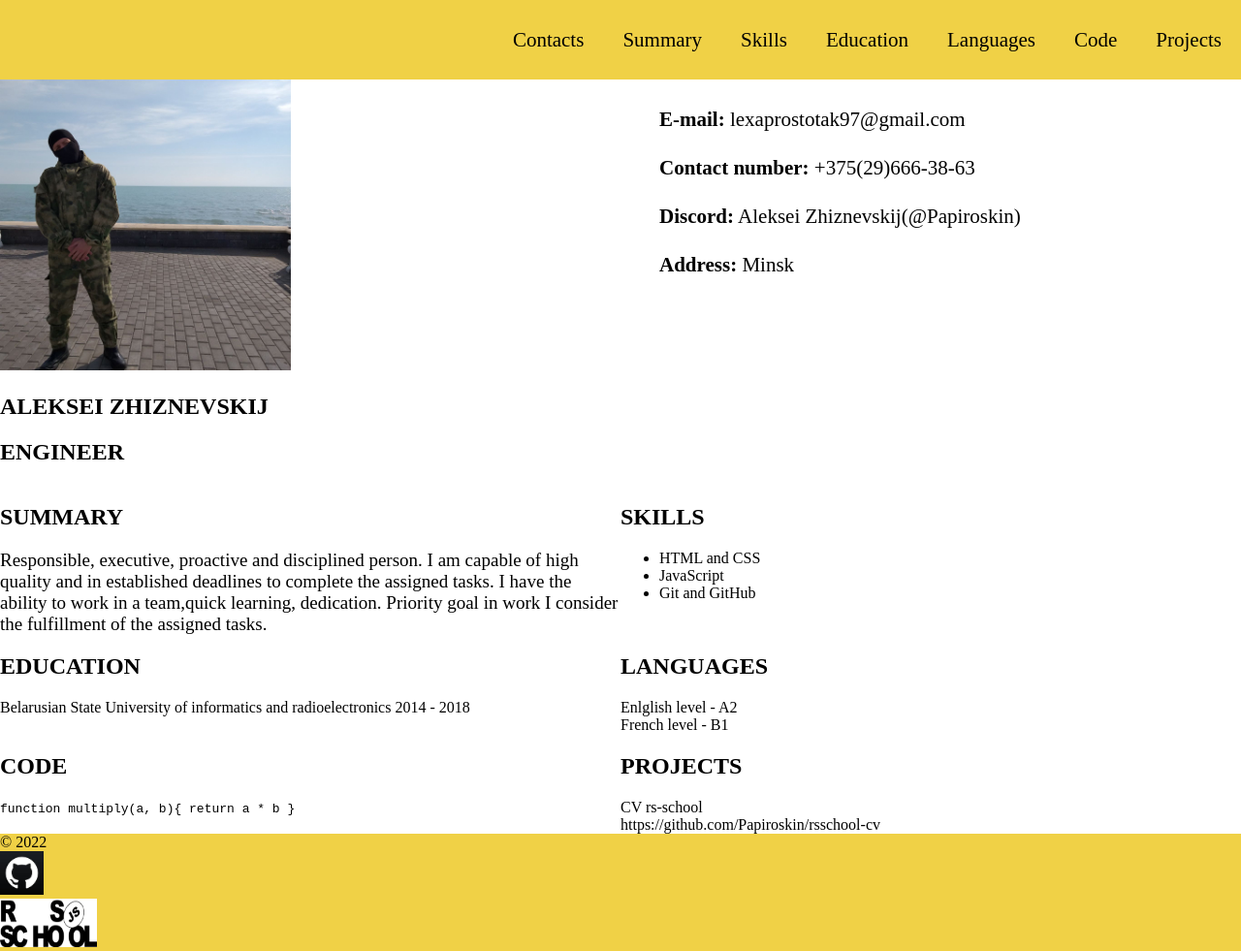
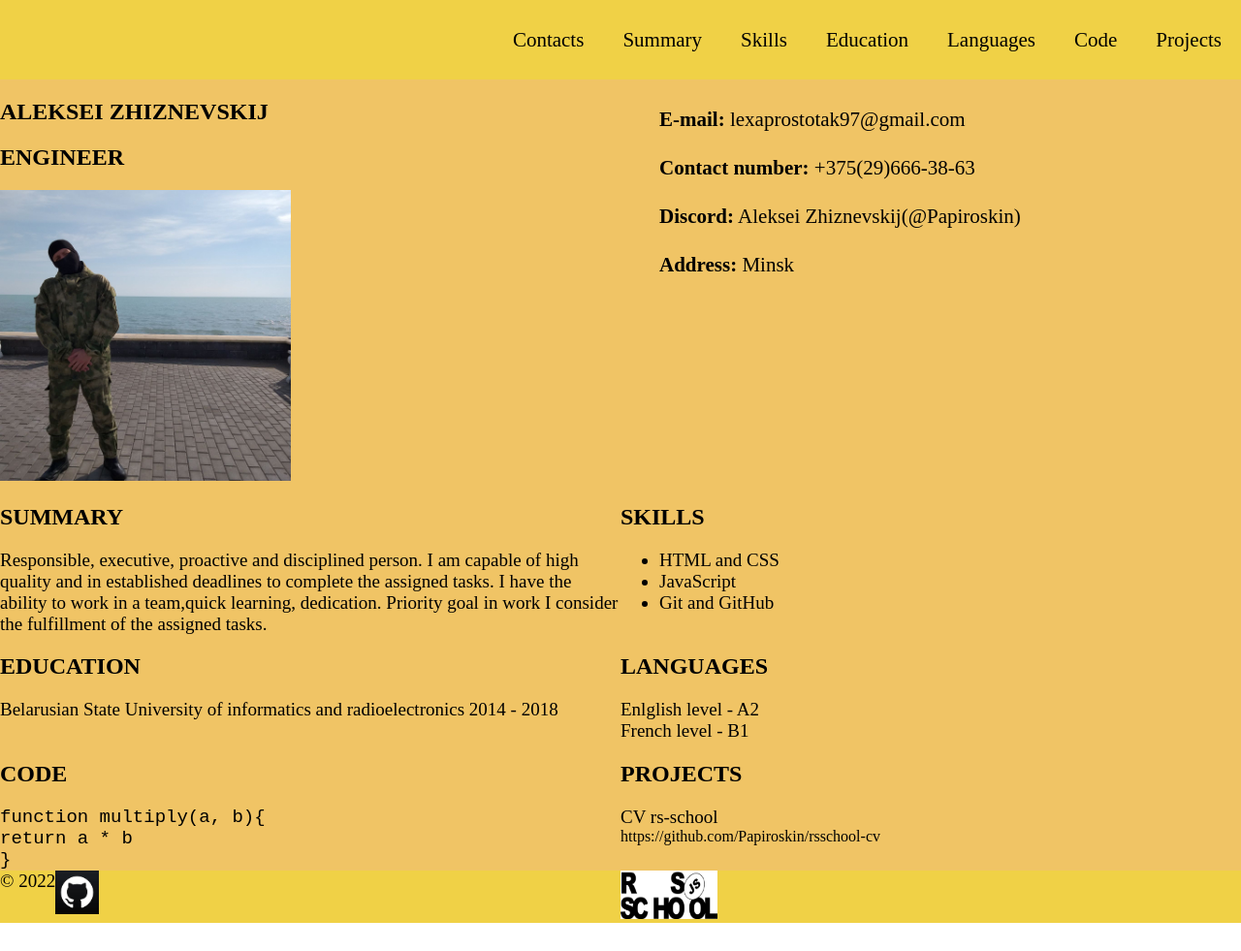
Before and after one commit to Papiroskin/rsschool-cv, a plain HTML site: page index.html in a window 1280 px wide. Shown: the whole page at 97% size. After the commit the page ends 952 px from the top, so only its background shows below. Drawn offline with Linux system fonts and the light colour scheme.

Commit message:
fix: fix cv file

```diff
--- a/index.html
+++ b/index.html
@@ -24,9 +24,9 @@
     </header>
     <main class="main-container">
         <section class="section">
-            <img src="assets/img/Myphoto.jpg" alt="My photo" height="300px" width="300px">
             <h1>ALEKSEI ZHIZNEVSKIJ</h1>
             <h2>ENGINEER</h2>
+            <img src="assets/img/Myphoto.jpg" alt="My photo" height="300px" width="300px">
         </section>
         <section class="section" id="Contacts">
           <ul>
@@ -54,33 +54,33 @@
         </section>
         <section class="section" id="education">
             <h2>EDUCATION</h2>
-            <div>Belarusian State University of informatics and radioelectronics 2014 - 2018</div>
+            <div class="education-text">Belarusian State University of informatics and radioelectronics 2014 - 2018</div>
         </section>
         <section class="section" id="languages">
             <h2>LANGUAGES</h2>
-            <div>Enlglish level - A2</div>
-            <div>French level - B1</div>
+            <div class="languages-text">Enlglish level - A2</div>
+            <div class="languages-text">French level - B1</div>
         </section>
         <section class="section" id="code">
             <h2>CODE</h2>
-            <code>
-                function multiply(a, b){
-                 return a * b
-                }
+            <code class="code-text">
+                <div>function multiply(a, b){</div>
+                <div>return a * b</div>
+               <div>}</div>
             </code>
         </section>
         <section class="section" id="projects">
             <h2>PROJECTS</h2>
-            <div>CV rs-school</div>
+            <div class="projects-text">CV rs-school</div>
             <a>https://github.com/Papiroskin/rsschool-cv</a>
         </section>
     </main>
-    <footer class="footer" class="main-container">
-        <section class="section">
+    <footer class="footer-container">
+        <section class="footer-section" id="flex-footer">
             <div>© 2022</div>
             <div><a href="https://github.com/Papiroskin"><img src="assets/img/git.jfif" alt="git" width="45px" height="45px"></a></div>
         </section>
-        <section class="section">
+        <section class="footer-section">
             <a href="https://rs.school/js/"><img src="assets/img/rs_school_js.jpg" alt="rs-school" width="100" height="50"></a>
         </section>
     </footer>
--- a/style.css
+++ b/style.css
@@ -39,12 +39,16 @@ body {
     flex-wrap: wrap;
 }
 .section {
+    background-color: rgb(240, 196, 101);
     width: 50%;
 }
 @media (max-width: 768px) {
     .section {
       width: 100%;
     }
+    .footer-section {
+        width: 100%;
+      }
   }
   .contacts-list {
     line-height: 50px;
@@ -54,6 +58,34 @@ body {
   .summary-text {
       font-size: 19px;
   }
-  .footer {
-      background-color: rgb(240, 209, 70)
+  .skills-list {
+      font-size: 19px;
   }
+  .education-text {
+      font-size: 19px;
+  }
+  .projects-text {
+      font-size: 19px;
+  }
+  .code-text {
+      font-size: 19px;
+  }
+  .languages-text {
+      font-size: 19px;
+  }
+  .footer-container {
+    display: flex;
+    flex-wrap: wrap;
+  }
+
+  .footer-section {
+    width: 50%;
+    background-color: rgb(240, 209, 70);
+  }
+  #flex-footer {
+      display: flex;
+      font-size: 19px;
+  }
+  .flex-div {
+    align-items: center;
+  }
```
